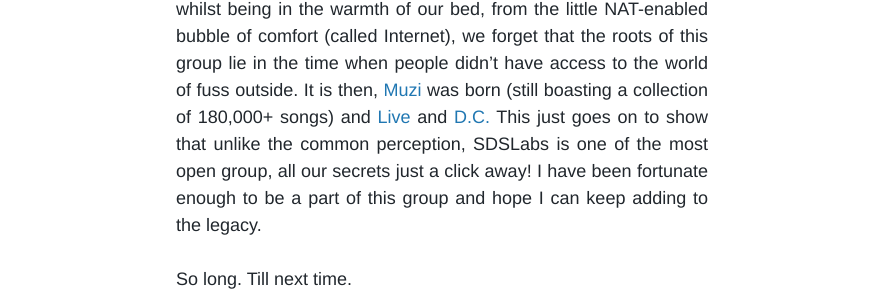
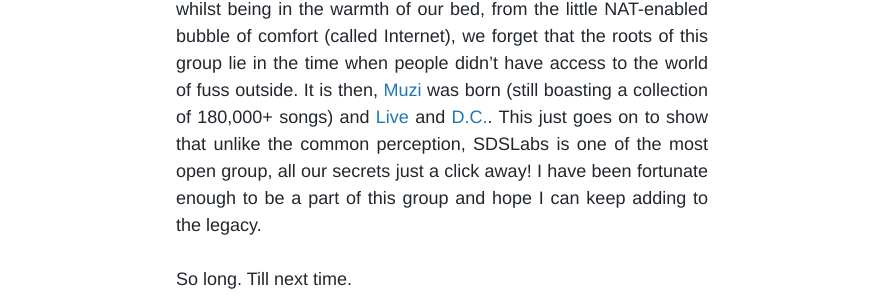
Before and after one commit to sdslabs/sdslabs.github.com, a Jekyll site: the page built from _posts/2017/2017-01-09-working-at-sdslabs-12.md, in a window 1280 px wide and 900 px high, scrolled down 4097 px. Shown: the part 241-541 px from the top of the window, without its empty margins (198-1067 px from the left). Built offline with Jekyll 4.4.1, drawn with Linux system fonts in a browser that asks for light colours; some web fonts are replaced; comment, search, counter and statistics services are not loaded.

Commit message:
modifies content(3) missing full stop

```diff
--- a/_posts/2017/2017-01-09-working-at-sdslabs-12.md
+++ b/_posts/2017/2017-01-09-working-at-sdslabs-12.md
@@ -49,6 +49,6 @@ There (generally) is a lot of fuss & confusion among the latest lot of students
 
 ## Pens Down!
 
-As we are browsing Facebook and quickly arriving at judgements whilst being in the warmth of our bed, from the little NAT-enabled bubble of comfort (called Internet), we forget that the roots of this group lie in the time when people didn't have access to the world of fuss outside. It is then, [Muzi](https://muzi.sdslabs.co.in) was born (still boasting a collection of 180,000+ songs) and [Live](https://live.sdslabs.co.in) and [D.C.](https://brute.sdslabs.co.in) This just goes on to show that unlike the common  perception, SDSLabs is one of the most open group, all our secrets just a click away! I have been fortunate enough to be a part of this group and hope I can keep adding to the legacy.
+As we are browsing Facebook and quickly arriving at judgements whilst being in the warmth of our bed, from the little NAT-enabled bubble of comfort (called Internet), we forget that the roots of this group lie in the time when people didn't have access to the world of fuss outside. It is then, [Muzi](https://muzi.sdslabs.co.in) was born (still boasting a collection of 180,000+ songs) and [Live](https://live.sdslabs.co.in) and [D.C.](https://brute.sdslabs.co.in). This just goes on to show that unlike the common  perception, SDSLabs is one of the most open group, all our secrets just a click away! I have been fortunate enough to be a part of this group and hope I can keep adding to the legacy.
 
 So long. Till next time.
```
